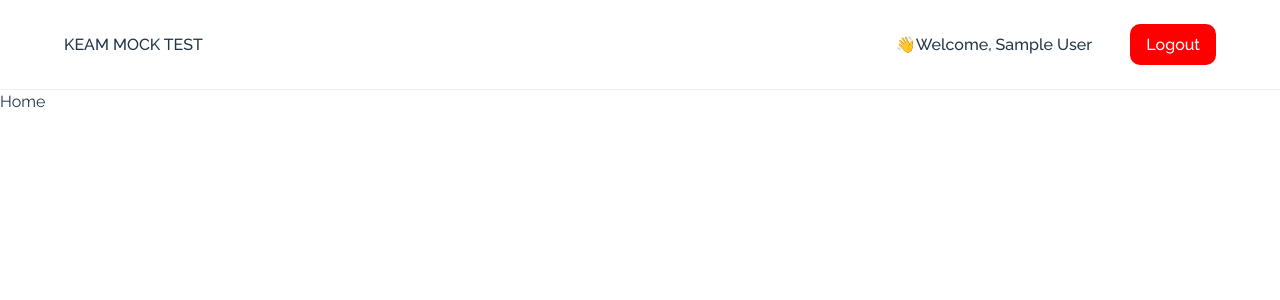
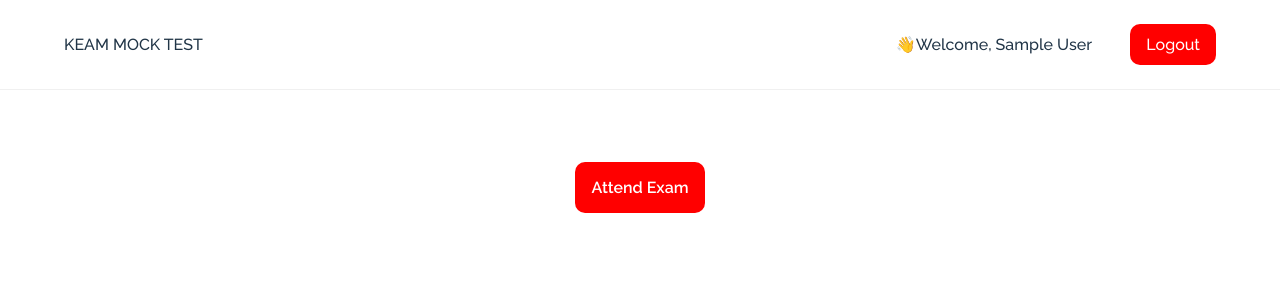
Before and after one commit to AbhishekNSanthosh/keam_mock, a React (Vite) app in the folder client/: page /dashboard/home in a window 1280 px wide. Shown: the top 300 px of the page. Built offline with nearby package versions, Linux system fonts and the light colour scheme; sample sign-in values are in the browser's storage; a web font is replaced by a local one.

Commit message:
feat: entho oru new feature

```diff
--- a/client/index.html
+++ b/client/index.html
@@ -10,7 +10,7 @@
   <link
     href="https://fonts.googleapis.com/css2?family=Montserrat:wght@100;300;400;500;600;700;800&family=Playball&family=Plus+Jakarta+Sans:ital,wght@0,200..800;1,200..800&family=Poppins:ital,wght@0,100;0,200;0,300;0,400;0,500;0,600;0,700;0,800;0,900;1,100;1,200;1,300;1,400;1,500;1,600;1,700;1,800;1,900&family=Raleway:ital,wght@0,100..900;1,100..900&family=Sofia&display=swap"
     rel="stylesheet">
-  <title>Vite + React</title>
+  <title>SPARKZ'24 | KEAM MOCK TEST</title>
 </head>
 
 <body>
--- a/client/src/Layout/Layout.module.css
+++ b/client/src/Layout/Layout.module.css
@@ -4,3 +4,9 @@
     position: relative;
     overflow-x: hidden;
 }
+
+.mainContent{
+    display: flex;
+    width: 100%;
+    height: 100%;
+}
--- a/client/src/Modules/Home/Home.jsx
+++ b/client/src/Modules/Home/Home.jsx
@@ -3,6 +3,12 @@ import styles from './Home.module.css'
 
 export default function Home() {
     return (
-        <div>Home</div>
+        <div className={styles.container}>
+            <div className={styles.wrap}>
+                <div className={styles.row}>
+                    <button className={styles.attend}>Attend Exam</button>
+                </div>
+            </div>
+        </div>
     )
 }
--- a/client/src/Modules/Home/Home.module.css
+++ b/client/src/Modules/Home/Home.module.css
@@ -0,0 +1,38 @@
+.container {
+    display: flex;
+    height: 100%;
+    width: 100%;
+    padding: 2rem 5vw;
+    align-items: center;
+    justify-content: center;
+}
+
+.wrap{
+    display: flex;
+    width: 100%;
+    height: 100%;
+    align-items: center;
+    justify-content: center;
+}
+
+.row{
+    display: flex;
+    width: 100%;
+    padding: 5vh;
+    align-items: center;
+    justify-content: center;
+}
+
+.attend{
+    padding: 1rem;
+    align-items: center;
+    border-radius: 10px;
+    border: none;
+    outline: none;
+    cursor: pointer;
+    color: #fff;
+    font-weight: 600;
+    font-size: 1rem;
+    background-color: red;
+    justify-content: center;
+}
```
